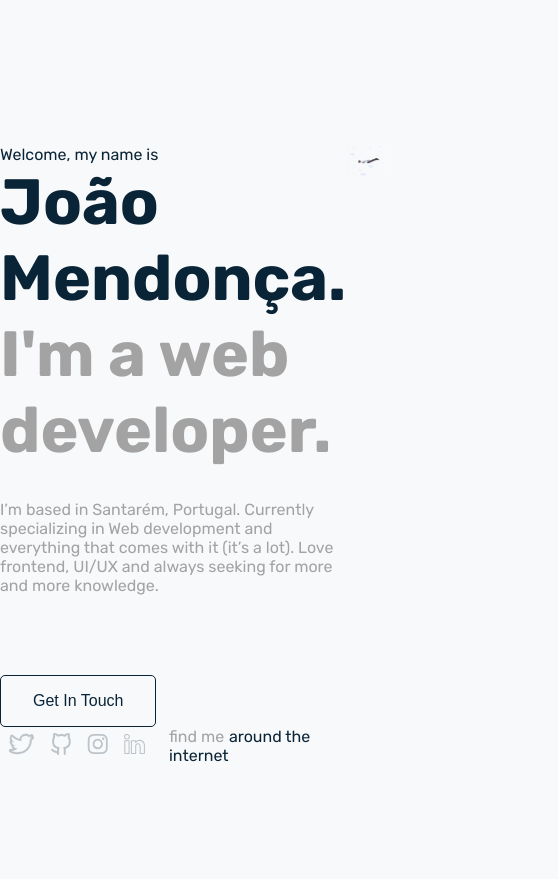
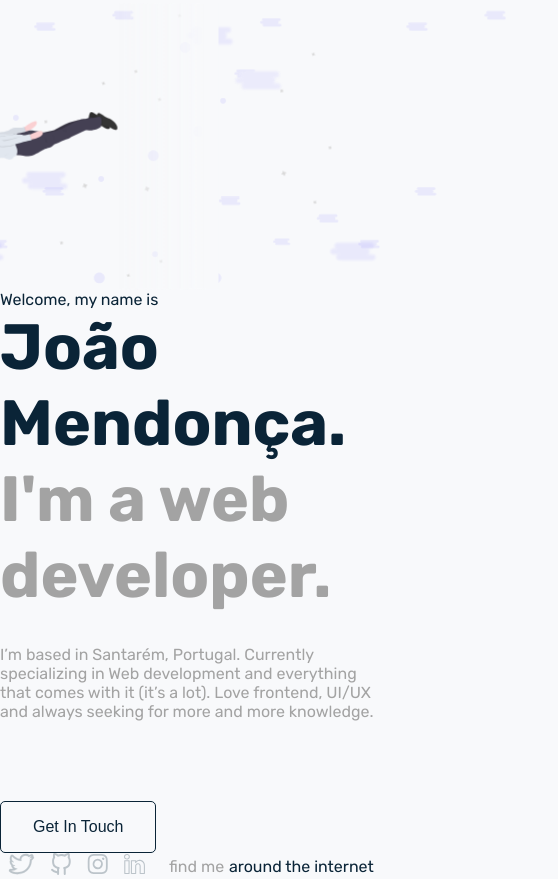
Before and after one commit to joaomendoncaa/portfolio-joaomendonca, a Next.js app: page / in a window 390 px wide. Shown: the whole page, 558 px wide, since content can reach past the window. Before the commit the page ends 844 px from the top, so only its background shows below. Built offline with nearby package versions, Linux system fonts and the light colour scheme.

Commit message:
Responsive Landing

```diff
--- a/src/styles/Home.ts
+++ b/src/styles/Home.ts
@@ -8,9 +8,17 @@ export const Main = styled.div`
   margin: 0 auto;
 
   display: flex;
-  flex-direction: row;
-  justify-content: space-between;
+  flex-direction: column-reverse;
+  justify-content: center;
   align-items: center;
+
+  @media (min-width: 600px) {}
+  @media (min-width: 900px) {
+    display: flex;
+    flex-direction: row;
+    justify-content: space-between;
+    align-items: center;
+  }
 `
 
 export const ContentWrapper = styled.div`
```
